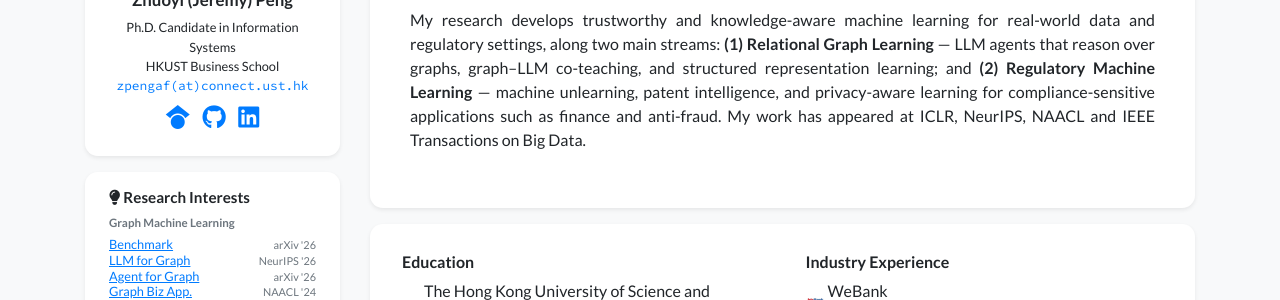
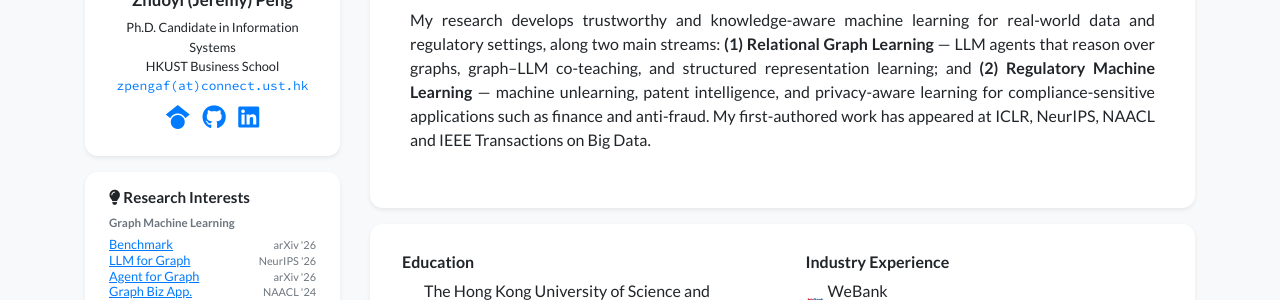
Before and after one commit to realjeremybot/realjeremybot.github.io, a Jekyll site: the page built from index.html, in a window 1280 px wide and 900 px high. Shown: the part 250-550 px from the top of the window. Built offline with Jekyll 4.4.1, drawn with Linux system fonts in a browser that asks for light colours; nearby versions of some CDN libraries; a style sheet for code colours, icons or effects is not loaded.

Commit message:
Clarify first-authored publication record

```diff
--- a/_data/profile.yml
+++ b/_data/profile.yml
@@ -31,7 +31,7 @@ short_bio: >-
     graph&ndash;LLM co-teaching, and structured representation learning; and
     <strong>(2) Regulatory Machine Learning</strong> &mdash; machine unlearning, patent intelligence,
     and privacy-aware learning for compliance-sensitive applications such as finance and anti-fraud.
-    My work has appeared at ICLR, NeurIPS, NAACL and IEEE Transactions on Big Data.
+    My first-authored work has appeared at ICLR, NeurIPS, NAACL and IEEE Transactions on Big Data.
   </p>
 
 portrait_url: /assets/images/photos/portrait.png
```
